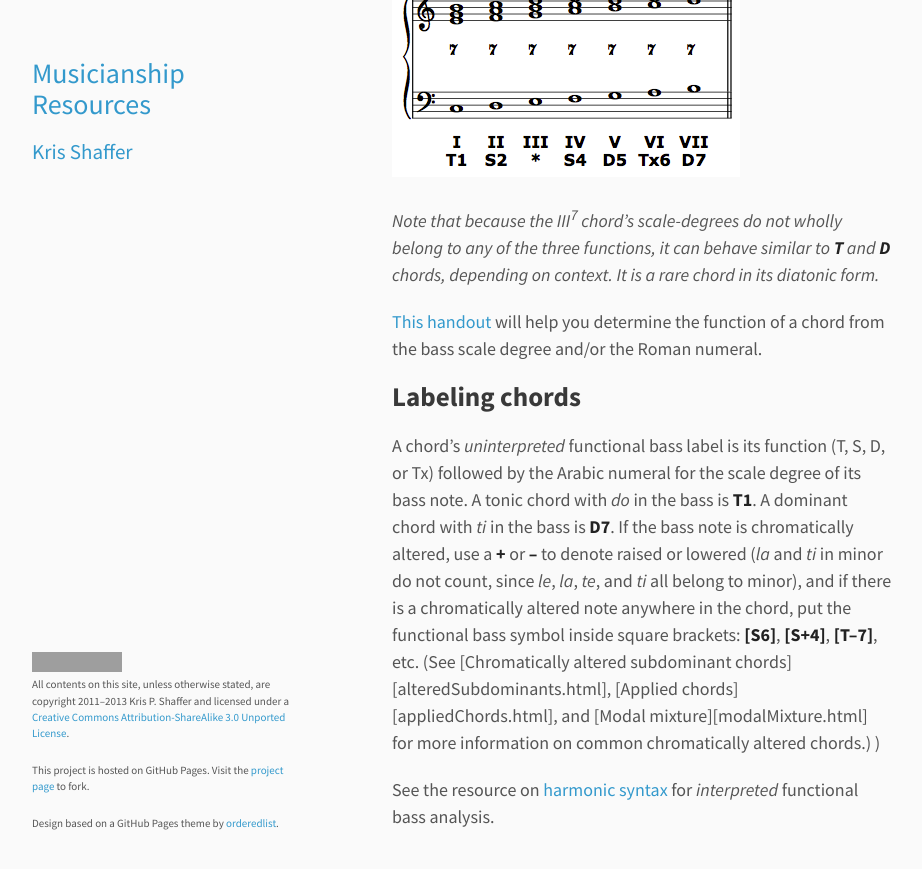
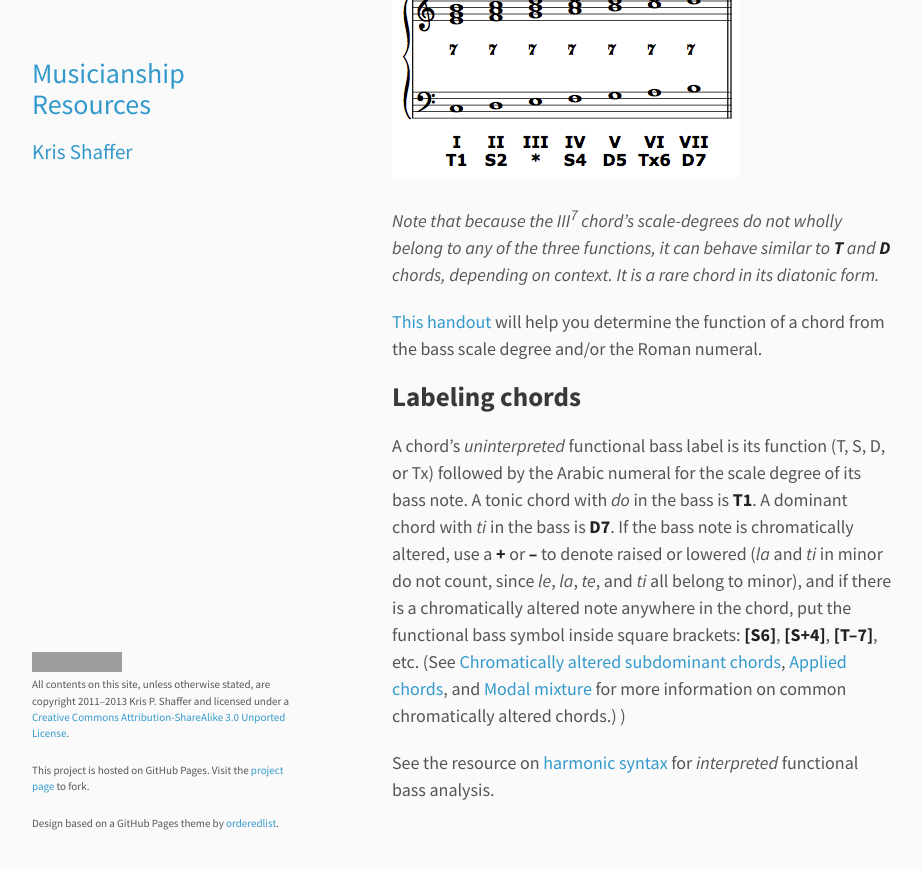
Before and after one commit to kshaffer/musicianship, a Jekyll site: the page built from harmonicFunctions.md, in a window 1280 px wide and 900 px high, scrolled down 2836 px. Shown: the top 869 px of the window, without its empty margins (178-1100 px from the left). Built offline with Jekyll 4.4.1, drawn with Linux system fonts in a browser that asks for light colours; Markdown is read by kramdown in place of the engine named in the settings; comment, search, counter and statistics services are not loaded; grey boxes are pictures that could not be loaded.

Commit message:
Fix links.

```diff
--- a/harmonicFunctions.md
+++ b/harmonicFunctions.md
@@ -57,7 +57,7 @@ If you are already familiar with Roman numerals, you can think of I, III triads
 
 ## Labeling chords ##
 
-A chord's *uninterpreted* functional bass label is its function (T, S, D, or Tx) followed by the Arabic numeral for the scale degree of its bass note. A tonic chord with *do* in the bass is **T1**. A dominant chord with *ti* in the bass is **D7**. If the bass note is chromatically altered, use a **+** or **–** to denote raised or lowered (*la* and *ti* in minor do not count, since *le*, *la*, *te*, and *ti* all belong to minor), and if there is a chromatically altered note anywhere in the chord, put the functional bass symbol inside square brackets: **[S6]**, **[S+4]**, **[T–7]**, etc. (See [Chromatically altered subdominant chords][alteredSubdominants.html], [Applied chords][appliedChords.html], and [Modal mixture][modalMixture.html] for more information on common chromatically altered chords.)
+A chord's *uninterpreted* functional bass label is its function (T, S, D, or Tx) followed by the Arabic numeral for the scale degree of its bass note. A tonic chord with *do* in the bass is **T1**. A dominant chord with *ti* in the bass is **D7**. If the bass note is chromatically altered, use a **+** or **–** to denote raised or lowered (*la* and *ti* in minor do not count, since *le*, *la*, *te*, and *ti* all belong to minor), and if there is a chromatically altered note anywhere in the chord, put the functional bass symbol inside square brackets: **[S6]**, **[S+4]**, **[T–7]**, etc. (See [Chromatically altered subdominant chords](alteredSubdominants.html), [Applied chords](appliedChords.html), and [Modal mixture](modalMixture.html) for more information on common chromatically altered chords.)
 )
 
 See the resource on [harmonic syntax](harmonicSyntax.html) for *interpreted* functional bass analysis.
```
